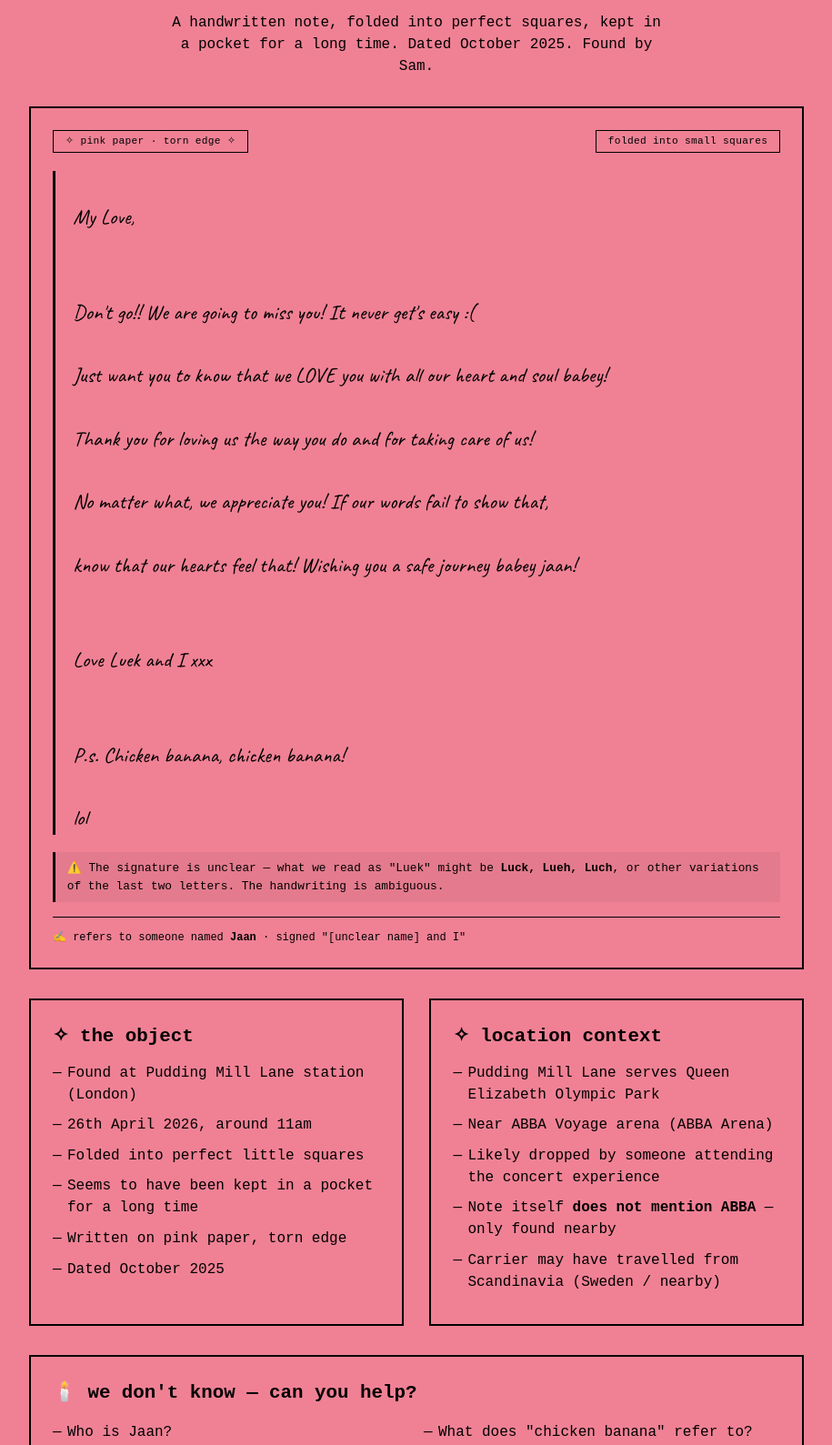
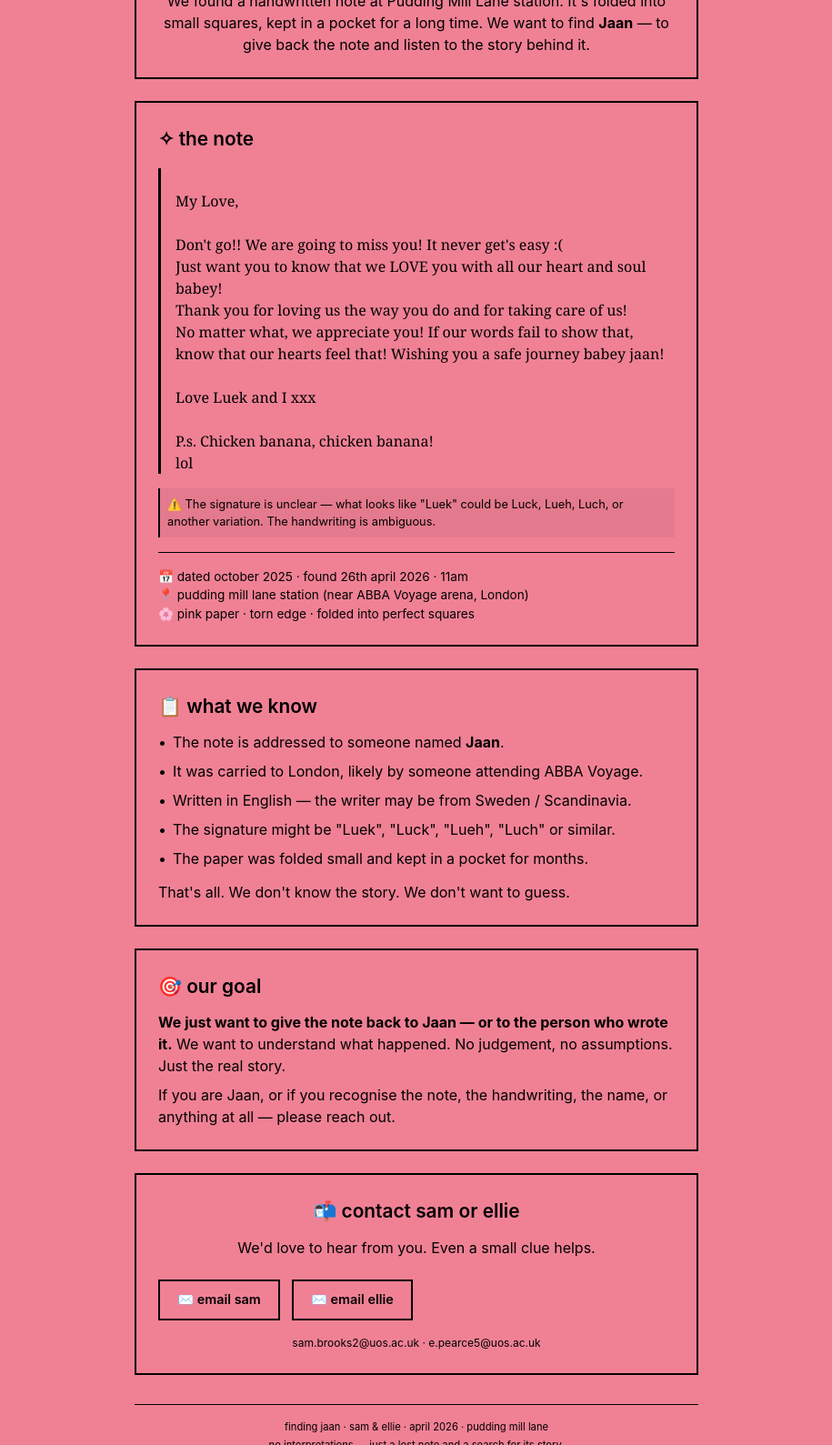
Before and after one commit to sambrooks2711/findingjaan, a plain HTML site: page index.html in a window 1280 px wide. Shown: the part 146-1735 px from the top of the page at 91% size, without its empty margins (182-1097 px from the left). Drawn offline with Linux system fonts and the light colour scheme.

Commit message:
Update index.html

```diff
--- a/index.html
+++ b/index.html
@@ -3,261 +3,225 @@
 <head>
   <meta charset="UTF-8">
   <meta name="viewport" content="width=device-width, initial-scale=1.0, viewport-fit=cover">
-  <title>Finding Jaan · The Lost Note</title>
-  <meta name="description" content="A handwritten note was found at Pudding Mill Lane station on 26th April 2026. It mentions someone named Jaan. The signature is unclear. Can you help?" />
-  <meta name="author" content="Sam Brooks & Ellie Pearce">
+  <title>Finding Jaan · help return a lost note</title>
+  <meta name="description" content="A handwritten note was found at Pudding Mill Lane station. Help us find Jaan — to give back the note and understand the story.">
   <style>
+    /* reset & base — clean, mobile-first */
     * {
       margin: 0;
       padding: 0;
       box-sizing: border-box;
     }
 
-    /* EXACT COLOR: #F08195 background, everything black */
     body {
-      background-color: #F08195;
+      background: #F08195;
       color: #000000;
-      font-family: 'Courier New', 'Courier', 'Times New Roman', monospace;
+      font-family: -apple-system, BlinkMacSystemFont, 'Segoe UI', Roboto, Helvetica, Arial, sans-serif;
       line-height: 1.5;
-    }
-
-    a {
-      color: #000000;
-      text-decoration: underline;
-      text-decoration-thickness: 1px;
-    }
-
-    a:visited {
-      color: #000000;
-    }
-
-    button, .btn {
-      background: transparent;
-      border: 2px solid #000000;
-      color: #000000;
-      font-family: inherit;
-      font-weight: 600;
-      padding: 0.6rem 1.4rem;
-      border-radius: 0px;
-      cursor: pointer;
-      font-size: 0.9rem;
-      transition: none;
-    }
-
-    button:hover, .btn:hover {
-      background: rgba(0,0,0,0.08);
+      padding: 1.2rem;
     }
 
     .container {
-      max-width: 900px;
+      max-width: 620px;
       margin: 0 auto;
-      padding: 2rem 1.5rem 3rem;
     }
 
-    .note-block {
+    /* cards / sections */
+    .card {
       background: #F08195;
-      border: 2px solid #000000;
+      border: 2px solid #000;
       padding: 1.5rem;
-      margin: 1.5rem 0;
+      margin-bottom: 1.5rem;
     }
 
-    .handwriting {
-      font-family: 'Caveat', 'Bradley Hand', 'Brush Script MT', cursive;
-      font-size: 1.4rem;
-      line-height: 1.45;
+    /* typography */
+    h1 {
+      font-size: 2.2rem;
+      font-weight: 700;
+      letter-spacing: -0.02em;
+      line-height: 1.2;
+      margin-bottom: 0.5rem;
     }
 
-    .letter-text {
-      font-family: 'Caveat', 'Bradley Hand', cursive;
-      font-size: 1.45rem;
-      line-height: 1.5;
-      white-space: pre-line;
-      border-left: 3px solid #000000;
-      padding-left: 1.2rem;
-      margin: 1.2rem 0;
+    h2 {
+      font-size: 1.3rem;
+      font-weight: 600;
+      margin-bottom: 0.75rem;
     }
 
-    .badge {
-      border: 1px solid #000000;
-      display: inline-block;
-      padding: 0.2rem 0.8rem;
-      font-size: 0.7rem;
-      font-family: monospace;
-      letter-spacing: 0.3px;
+    .subhead {
+      font-size: 1rem;
+      margin-bottom: 1rem;
+      color: #000;
     }
 
-    .grid-2 {
-      display: grid;
-      grid-template-columns: 1fr 1fr;
-      gap: 1.8rem;
-      margin: 2rem 0;
+    /* note text styling */
+    .note-paper {
+      font-family: 'Georgia', 'Times New Roman', serif;
+      font-size: 1rem;
+      line-height: 1.5;
+      border-left: 3px solid #000;
+      padding-left: 1rem;
+      margin: 1rem 0;
+      white-space: pre-line;
     }
 
-    @media (max-width: 700px) {
-      .grid-2 {
-        grid-template-columns: 1fr;
-        gap: 1.2rem;
+    /* signature ambiguity */
+    .ambiguous {
+      background: rgba(0,0,0,0.05);
+      padding: 0.5rem;
+      font-size: 0.8rem;
+      margin-top: 0.8rem;
+      border-left: 2px solid #000;
     }
-      .letter-text {
-        font-size: 1.2rem;
+
+    /* buttons / links */
+    .btn {
+      display: inline-block;
+      background: transparent;
+      border: 2px solid #000;
+      color: #000;
+      text-decoration: none;
+      font-weight: 600;
+      padding: 0.6rem 1.2rem;
+      font-size: 0.9rem;
+      text-align: center;
+      cursor: pointer;
+      transition: 0.1s linear;
+      margin: 0.25rem 0;
     }
-      .container {
-        padding: 1.2rem;
-      }
+
+    .btn:hover {
+      background: rgba(0,0,0,0.08);
     }
 
     .contact-row {
       display: flex;
       flex-wrap: wrap;
-      gap: 1rem;
-      justify-content: center;
-      margin: 1.8rem 0 1rem;
+      gap: 0.8rem;
+      margin: 1.2rem 0 0.5rem;
+    }
+
+    hr {
+      border: none;
+      border-top: 1px solid #000;
+      margin: 1rem 0;
+    }
+
+    /* simple list */
+    .simple-list {
+      list-style: none;
+      padding: 0;
+    }
+    .simple-list li {
+      margin-bottom: 0.5rem;
+      padding-left: 1rem;
+      position: relative;
+    }
+    .simple-list li::before {
+      content: "•";
+      position: absolute;
+      left: 0;
     }
 
     footer {
       text-align: center;
-      border-top: 1px solid #000000;
-      margin-top: 3rem;
-      padding-top: 1.8rem;
-      font-size: 0.75rem;
+      font-size: 0.7rem;
+      margin-top: 2rem;
+      padding-top: 1rem;
+      border-top: 1px solid #000;
     }
 
-    .plain-list {
-      list-style: none;
-      padding-left: 0;
+    /* mobile first - everything already fluid */
+    @media (max-width: 480px) {
+      body {
+        padding: 0.8rem;
       }
-    .plain-list li {
-      margin-bottom: 0.6rem;
-      padding-left: 1rem;
-      position: relative;
+      .card {
+        padding: 1.2rem;
       }
-    .plain-list li::before {
-      content: "—";
-      position: absolute;
-      left: 0;
+      h1 {
+        font-size: 1.8rem;
       }
-
-    .signature-uncertain {
-      background: rgba(0,0,0,0.05);
-      border-left: 3px solid #000000;
-      padding: 0.5rem 0.8rem;
-      margin-top: 0.8rem;
-      font-size: 0.8rem;
+      .note-paper {
+        font-size: 0.9rem;
       }
-
-    ::selection {
-      background: #000000;
-      color: #F08195;
     }
   </style>
-  <link href="https://fonts.googleapis.com/css2?family=Caveat:wght@400;500;600&display=swap" rel="stylesheet">
 </head>
 <body>
-
 <div class="container">
 
-  <!-- header section: pure facts -->
-  <div style="text-align: center; margin-bottom: 2rem;">
-    <div style="margin-bottom: 0.8rem;">
-      <span class="badge">📍 pudding mill lane station · found 26th april 2026 · 11am</span>
-    </div>
-    <h1 style="font-size: 2.8rem; font-weight: 700; letter-spacing: -1px; border-bottom: 2px solid #000000; display: inline-block; padding-bottom: 0.2rem;">finding jaan</h1>
-    <p style="margin-top: 1rem; max-width: 550px; margin-left: auto; margin-right: auto;">A handwritten note, folded into perfect squares, kept in a pocket for a long time. Dated October 2025. Found by Sam.</p>
+  <!-- main header: clear mission -->
+  <div class="card" style="text-align: center;">
+    <h1>finding jaan</h1>
+    <p class="subhead" style="font-weight: 500;">a lost note · a story we want to return</p>
+    <p>We found a handwritten note at Pudding Mill Lane station. It's folded into small squares, kept in a pocket for a long time. We want to find <strong>Jaan</strong> — to give back the note and listen to the story behind it.</p>
   </div>
 
-  <!-- EXACT NOTE: verbatim transcription, no interpretation -->
-  <div class="note-block">
-    <div style="display: flex; justify-content: space-between; flex-wrap: wrap; gap: 0.5rem; margin-bottom: 1rem;">
-      <span class="badge">✧ pink paper · torn edge ✧</span>
-      <span class="badge">folded into small squares</span>
-    </div>
+  <!-- the note (exactly as written, no analysis) -->
+  <div class="card">
+    <h2>✧ the note</h2>
+    <div class="note-paper">
+      My Love,
 
-    <div class="letter-text">
-      My Love,<br><br>
-      Don't go!! We are going to miss you! It never get's easy :(<br>
-      Just want you to know that we LOVE you with all our heart and soul babey!<br>
-      Thank you for loving us the way you do and for taking care of us!<br>
-      No matter what, we appreciate you! If our words fail to show that,<br>
-      know that our hearts feel that! Wishing you a safe journey babey jaan!<br><br>
-      Love Luek and I xxx<br><br>
-      P.s. Chicken banana, chicken banana!<br>
+      Don't go!! We are going to miss you! It never get's easy :(
+      Just want you to know that we LOVE you with all our heart and soul babey!
+      Thank you for loving us the way you do and for taking care of us!
+      No matter what, we appreciate you! If our words fail to show that,
+      know that our hearts feel that! Wishing you a safe journey babey jaan!
+
+      Love Luek and I xxx
+
+      P.s. Chicken banana, chicken banana!
       lol
     </div>
-
-    <!-- UNCERTAINTY NOTE: signature ambiguity -->
-    <div class="signature-uncertain">
-      ⚠️ The signature is unclear — what we read as "Luek" might be <strong>Luck, Lueh, Luch</strong>, or other variations of the last two letters. The handwriting is ambiguous.
+    <div class="ambiguous">
+      ⚠️ The signature is unclear — what looks like "Luek" could be Luck, Lueh, Luch, or another variation. The handwriting is ambiguous.
     </div>
-
-    <div style="margin-top: 1rem; font-family: monospace; font-size: 0.75rem; border-top: 1px solid #000; padding-top: 0.8rem;">
-      <span>✍️ refers to someone named <strong>Jaan</strong> · signed "[unclear name] and I"</span>
+    <hr>
+    <div style="font-size: 0.85rem;">
+      <span>📅 dated october 2025 · found 26th april 2026 · 11am</span><br>
+      <span>📍 pudding mill lane station (near ABBA Voyage arena, London)</span><br>
+      <span>🌸 pink paper · torn edge · folded into perfect squares</span>
     </div>
   </div>
 
-  <!-- only physical & location details – no psychological reading -->
-  <div class="grid-2">
-    <div class="note-block" style="margin:0">
-      <h2 style="font-size: 1.3rem; font-weight: bold; margin-bottom: 0.8rem;">✧ the object</h2>
-      <ul class="plain-list">
-        <li>Found at Pudding Mill Lane station (London)</li>
-        <li>26th April 2026, around 11am</li>
-        <li>Folded into perfect little squares</li>
-        <li>Seems to have been kept in a pocket for a long time</li>
-        <li>Written on pink paper, torn edge</li>
-        <li>Dated October 2025</li>
+  <!-- what we know (simple facts, not interpretations) -->
+  <div class="card">
+    <h2>📋 what we know</h2>
+    <ul class="simple-list">
+      <li>The note is addressed to someone named <strong>Jaan</strong>.</li>
+      <li>It was carried to London, likely by someone attending ABBA Voyage.</li>
+      <li>Written in English — the writer may be from Sweden / Scandinavia.</li>
+      <li>The signature might be "Luek", "Luck", "Lueh", "Luch" or similar.</li>
+      <li>The paper was folded small and kept in a pocket for months.</li>
     </ul>
+    <p style="margin-top: 0.8rem;">That's all. We don't know the story. We don't want to guess.</p>
   </div>
 
-    <div class="note-block" style="margin:0">
-      <h2 style="font-size: 1.3rem; font-weight: bold; margin-bottom: 0.8rem;">✧ location context</h2>
-      <ul class="plain-list">
-        <li>Pudding Mill Lane serves Queen Elizabeth Olympic Park</li>
-        <li>Near ABBA Voyage arena (ABBA Arena)</li>
-        <li>Likely dropped by someone attending the concert experience</li>
-        <li>Note itself <strong>does not mention ABBA</strong> — only found nearby</li>
-        <li>Carrier may have travelled from Scandinavia (Sweden / nearby)</li>
-      </ul>
-    </div>
+  <!-- why we're doing this -->
+  <div class="card">
+    <h2>🎯 our goal</h2>
+    <p><strong>We just want to give the note back to Jaan — or to the person who wrote it.</strong> We want to understand what happened. No judgement, no assumptions. Just the real story.</p>
+    <p style="margin-top: 0.5rem;">If you are Jaan, or if you recognise the note, the handwriting, the name, or anything at all — please reach out.</p>
   </div>
 
-  <!-- open questions (no interpretation, just unknowns) -->
-  <div class="note-block">
-    <h2 style="font-size: 1.3rem; font-weight: bold; margin-bottom: 1rem;">🕯️ we don't know — can you help?</h2>
-    <div class="grid-2" style="margin: 0; gap: 1rem;">
-      <div>
-        <ul class="plain-list">
-          <li>Who is Jaan?</li>
-          <li>Who wrote the note? (signature unclear: Luek / Luck / Lueh / Luch?)</li>
-          <li>Why was it never sent — or was it lost?</li>
-          <li>Why was it carried to London / near the Olympic Park?</li>
-        </ul>
+  <!-- contact section: simple, direct -->
+  <div class="card" style="text-align: center;">
+    <h2>📬 contact sam or ellie</h2>
+    <p>We'd love to hear from you. Even a small clue helps.</p>
+    <div class="contact-row">
+      <a href="mailto:sam.brooks2@uos.ac.uk?subject=Finding%20Jaan%20-%20I%20have%20information&body=Hi%20Sam%2C%0A%0AI%20have%20some%20information%20about%20the%20note%20or%20Jaan.%0A%0A" class="btn">✉️ email sam</a>
+      <a href="mailto:e.pearce5@uos.ac.uk?subject=Finding%20Jaan%20-%20I%20have%20information&body=Hi%20Ellie%2C%0A%0AI%20have%20some%20information%20about%20the%20note%20or%20Jaan.%0A%0A" class="btn">✉️ email ellie</a>
     </div>
-      <div>
-        <ul class="plain-list">
-          <li>What does "chicken banana" refer to?</li>
-          <li>What happened to Jaan after October 2025?</li>
-          <li>If you recognise the handwriting, the phrases, or the story — reach out.</li>
-        </ul>
-      </div>
-    </div>
+    <p style="font-size: 0.75rem; margin-top: 0.8rem;">sam.brooks2@uos.ac.uk · e.pearce5@uos.ac.uk</p>
   </div>
 
-  <!-- CALL TO ACTION: only contact -->
-  <div class="note-block" style="text-align: center; margin-top: 2rem;">
-    <h2 style="font-size: 1.5rem; margin-bottom: 0.8rem;">📬 do you know something?</h2>
-    <p style="max-width: 550px; margin-left: auto; margin-right: auto; margin-bottom: 1.2rem;">If you recognise the note, the name Jaan, the handwriting, or anything about this story — please get in touch with Sam or Ellie. Every clue helps.</p>
-
-    <div class="contact-row">
-      <a href="mailto:sam.brooks2@uos.ac.uk?subject=Finding%20Jaan%20-%20I%20have%20information&body=Dear%20Sam%2C%0A%0AI%20have%20information%20about%20the%20note%20or%20Jaan.%20Here's%20what%20I%20know%3A%0A%0A" class="btn">✉️ Email Sam</a>
-      <a href="mailto:e.pearce5@uos.ac.uk?subject=Finding%20Jaan%20-%20I%20have%20information&body=Dear%20Ellie%2C%0A%0AI%20have%20information%20about%20the%20note%20or%20Jaan.%20Here's%20what%20I%20know%3A%0A%0A" class="btn">✉️ Email Ellie</a>
-    </div>
-    <p style="margin-top: 1rem; font-size: 0.75rem;">or both: <a href="mailto:sam.brooks2@uos.ac.uk,e.pearce5@uos.ac.uk?subject=Finding%20Jaan%20-%20information">sam.brooks2@uos.ac.uk</a> & <a href="mailto:e.pearce5@uos.ac.uk">e.pearce5@uos.ac.uk</a></p>
-  </div>
-
-  <!-- FOOTER -->
+  <!-- simple footer -->
   <footer>
-    <p>finding jaan · sam brooks & ellie pearce · april 2026 · pudding mill lane</p>
-    <p style="margin-top: 0.3rem;">the note is presented as found — no interpretations, only questions.</p>
+    <p>finding jaan · sam & ellie · april 2026 · pudding mill lane</p>
+    <p style="margin-top: 0.2rem;">no interpretations — just a lost note and a search for its story.</p>
   </footer>
 </div>
 </body>
```
Lines whose indentation alone changed are shown as unchanged.
